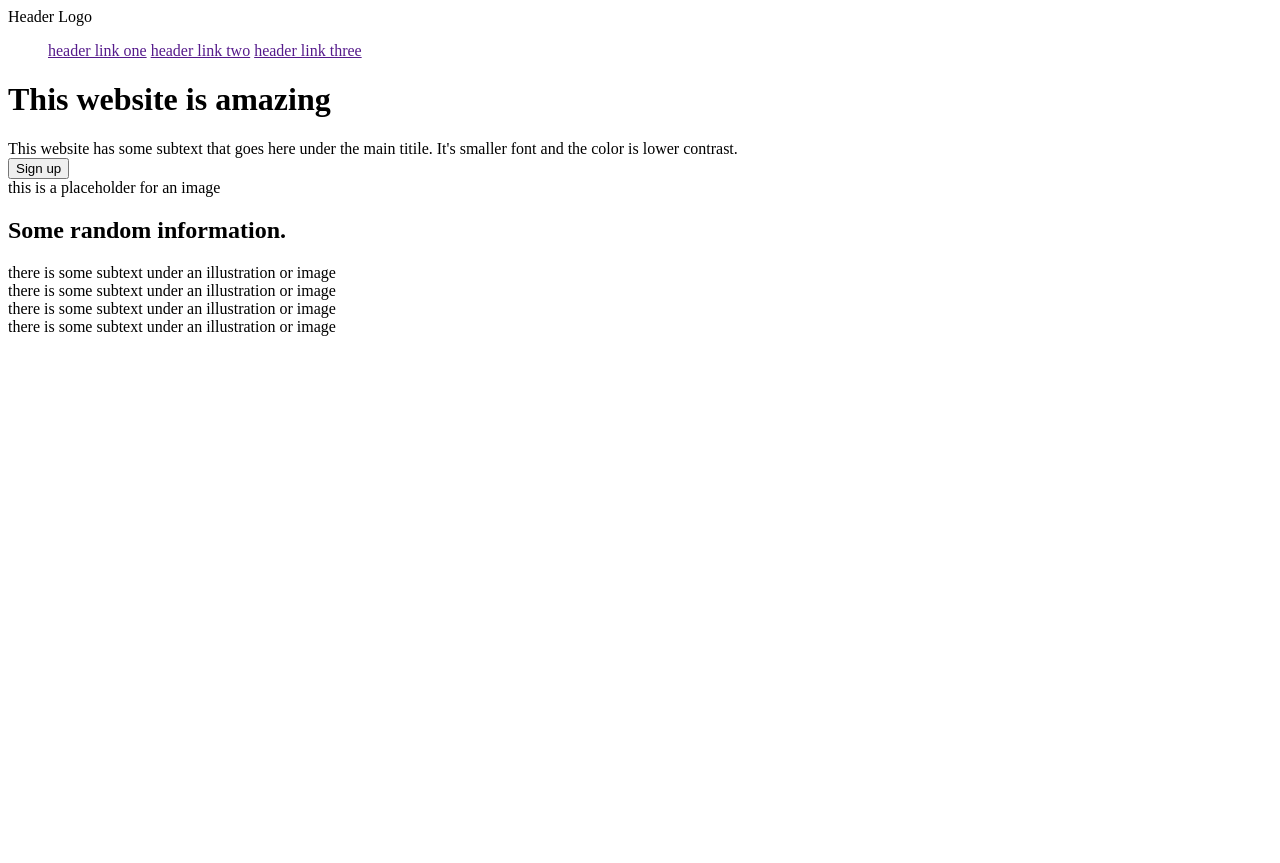
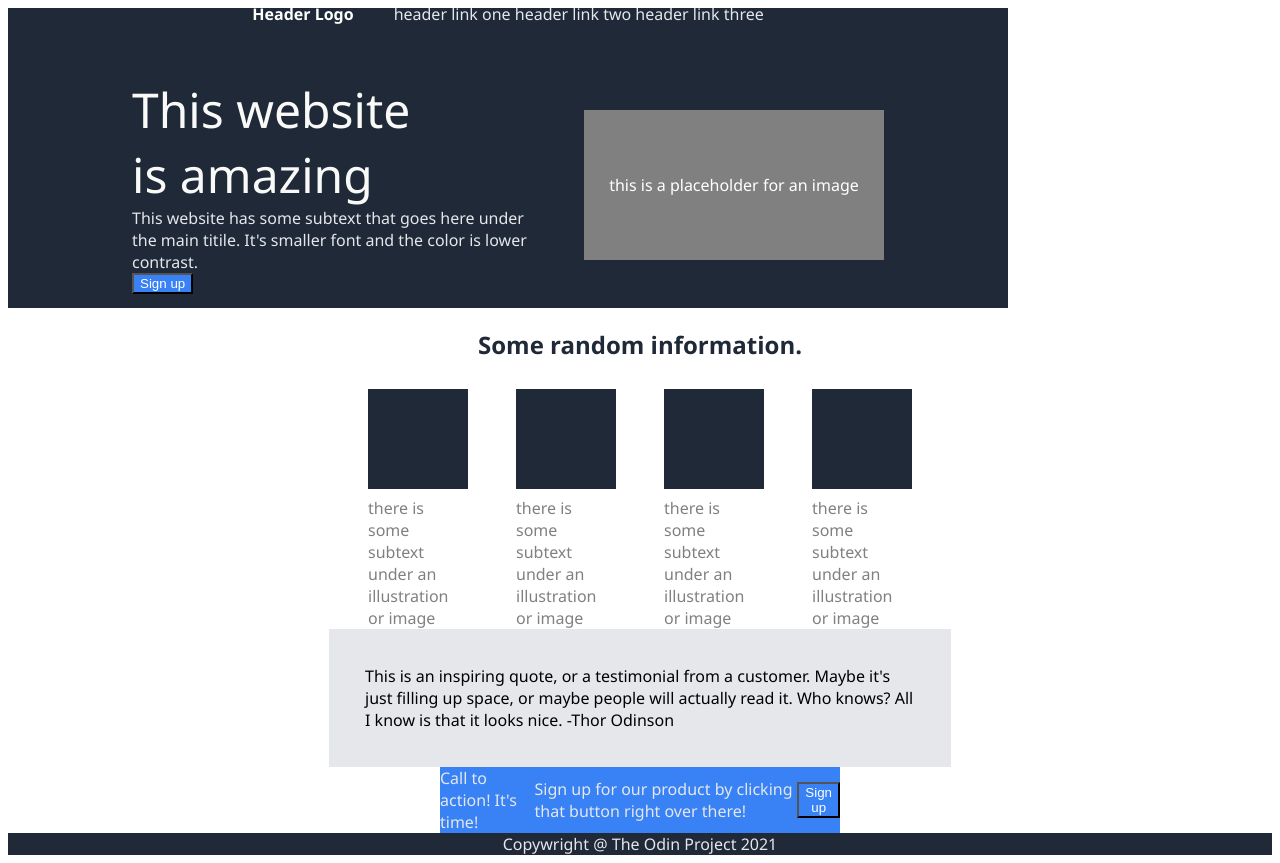
Before and after one commit to 3Rinni/project-landing-page, a plain HTML site: page index.html in a window 1280 px wide. Before the commit the page ends 800 px from the top, so only its background shows below. Drawn offline with Linux system fonts and the light colour scheme.

Commit message:
Create flex boxes and organize contents on page

```diff
--- a/index.html
+++ b/index.html
@@ -6,36 +6,66 @@
         <link rel="stylesheet" href="styles.css">
     </head>
     <body>
-        <div class="Header">Header Logo</div>
+
+        <div class="header">
+            <div class ="top">
+            <div class ="logo"> Header Logo </div>
              <ul>
                 <a href="">header link one</a>
                 <a href="">header link two</a>
                 <a href="">header link three</a>
             </ul>
-        <h1>This website is amazing</h1>
-        <div class="text">This website has some subtext that goes here under the main titile. It's smaller font and the color is lower contrast.</div>
+            </div>
+            <div class="top-mid">
+            <div class="who-gon-stop-me">
+                <div class="main-text">This website is amazing</div>
+                <div class="info">This website has some subtext that goes here under the main titile. It's smaller font and the color is lower contrast.</div>
                 <button>Sign up</button>
+            </div>
             <div class="image-box">this is a placeholder for an image</div>
+            </div>
+       </div>
+
 
         <div class="content">
             <h2>Some random information.</h2>
 
+            <div class="one-mo-gain">
                 <div class="item">
+                    <div class="box"></div>
                     <div class="text">there is some subtext under an illustration or image</div>
                 </div>
 
                 <div class="item">
+                    <div class="box"></div>
                     <div class="text">there is some subtext under an illustration or image</div>
                 </div>
 
                 <div class="item">
+                    <div class="box"></div>
                     <div class="text">there is some subtext under an illustration or image</div>
                 </div>
 
                 <div class="item">
+                    <div class="box"></div>
                     <div class="text">there is some subtext under an illustration or image</div>
                 </div>
+            </div>
+            <div class="quote">
+                This is an inspiring quote, or a testimonial from a customer. Maybe it's just filling up space, or maybe people will actually read it. Who knows? All I know is that it looks nice.
+                -Thor Odinson
+            </div>
 
+            <div class="advert">
+                <div>Call to action! It's time!</div>
+                <div>Sign up for our product by clicking that button right over there!</div>
+                <button>Sign up</button>
+            </div>
+        </div>
+
+
+        <div class="footer">
+            Copywright @ The Odin Project 2021
         </div>
     </body>
 </html>
--- a/styles.css
+++ b/styles.css
@@ -0,0 +1,150 @@
+.body {
+    display: flex;
+    flex: 1;
+
+}
+
+    .header {
+    background-color: #1F2937;
+    color: white;
+    display: flex;
+    flex-direction: column;
+    width: 1000px;
+    height: 300px;
+    font-family: 'Segoe UI', Tahoma, Geneva, Verdana, sans-serif;
+    justify-content: center;
+
+
+
+    }
+        .top {
+            display: flex;
+            justify-content: center;
+            align-items: center;
+        }
+            .logo {
+                font-size: 16px;
+                font-weight: bold;
+            }
+            a {
+                color: #E5E7EB;
+                text-decoration: none;
+            }
+            ul {
+                list-style: none;
+            }
+        .top-mid {
+            display: flex;
+            justify-content: center;
+            align-items: center;
+            margin: 36px;
+
+
+        }
+           .who-gon-stop-me {
+            display:flex;
+            flex-direction: column;
+            margin: 0px;
+            margin-right: 52px;
+            align-items: flex-start;
+
+           }
+                .main-text {
+                    font-size: 48px;
+                    font-weight: extra-bold;
+                    color: #F9FAF8;
+                    width:300px
+                }
+                .info {
+                color: #E5E7EB;
+                width: 400px;
+                }
+                button {
+                    color: white;
+                    background-color: #3882F6;
+                }
+            .image-box {
+                width: 300px;
+                height: 150px;
+                background-color: grey;
+                flex-shrink: 0;
+                display: flex;
+                justify-content: center;
+                align-items: center;
+
+            }
+
+
+
+    .content {
+       display: flex;
+       flex-direction: column;
+       align-items: center;
+       font-family: 'Segoe UI', Tahoma, Geneva, Verdana, sans-serif;
+
+    }
+
+        h2 {
+        color:#1F2937;
+        display: flex;
+        align-items: center;
+        justify-content: center;
+        }
+       .one-mo-gain {
+        display: flex;
+        column-gap: 32px;
+
+       }
+        .item {
+        display: flex;
+        flex-direction: column;
+        justify-content: center;
+        align-items: center;
+
+        }
+
+        .box {
+            background-color: #1F2937;
+            border: #3882F6;
+            width: 100px;
+            height: 100px;
+            flex-shrink: 0;
+            margin: 8px;
+        }
+
+        .text {
+            color: grey;
+            display: flex;
+            flex-grow: 0;
+            width: 100px;
+        }
+
+        .quote {
+        background-color: #E5E7EB;
+        display: flex;
+        justify-content: center;
+        align-items: center;
+        padding: 36px;
+        width: 550px;
+        }
+
+        .advert {
+        background-color: #3882F6;
+        color:#E5E7EB;
+        display: flex;
+        align-items: center;
+        justify-content: center;
+        width: 400px;
+        }
+
+
+
+
+    .footer {
+    background-color: #1F2937;
+    color:#E5E7EB;
+    display: flex;
+    justify-content: center;
+    align-items: center;
+    font-family: 'Segoe UI', Tahoma, Geneva, Verdana, sans-serif;
+    }
```
Lines whose indentation alone changed are shown as unchanged.
